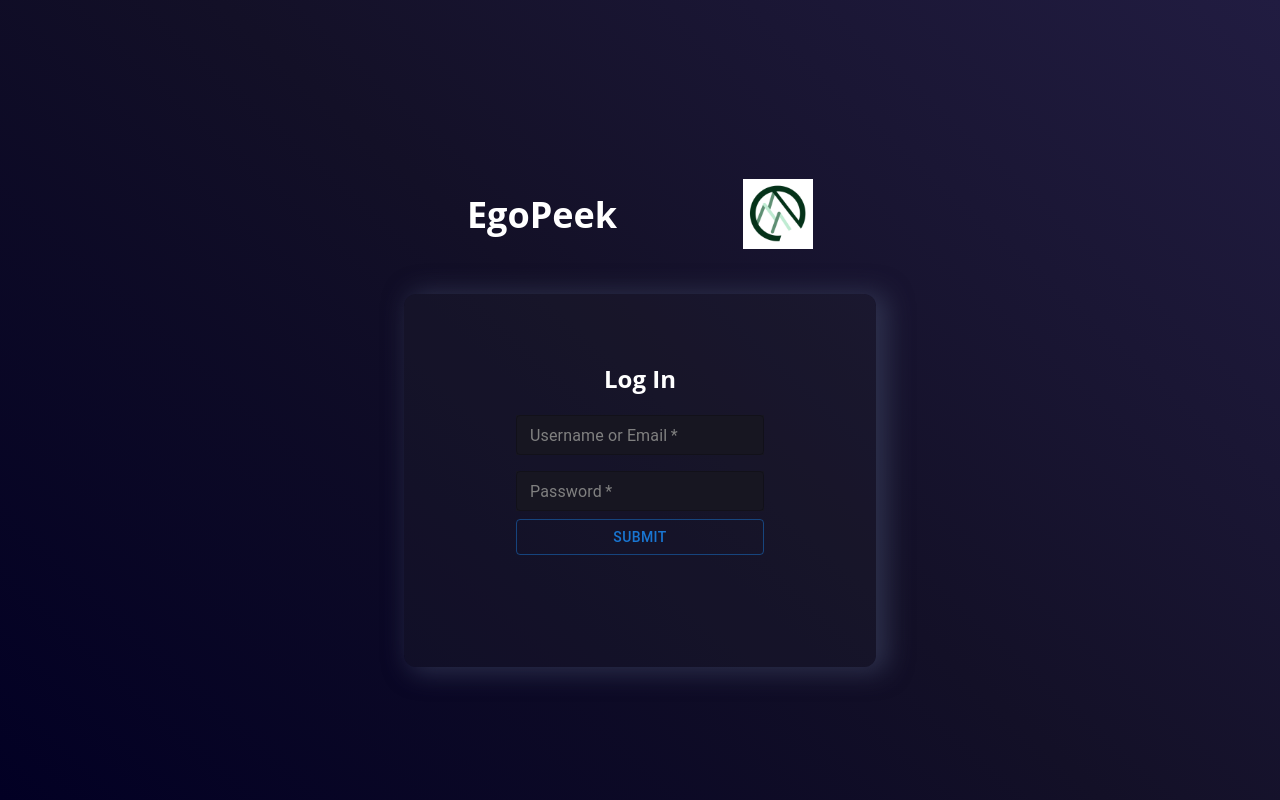
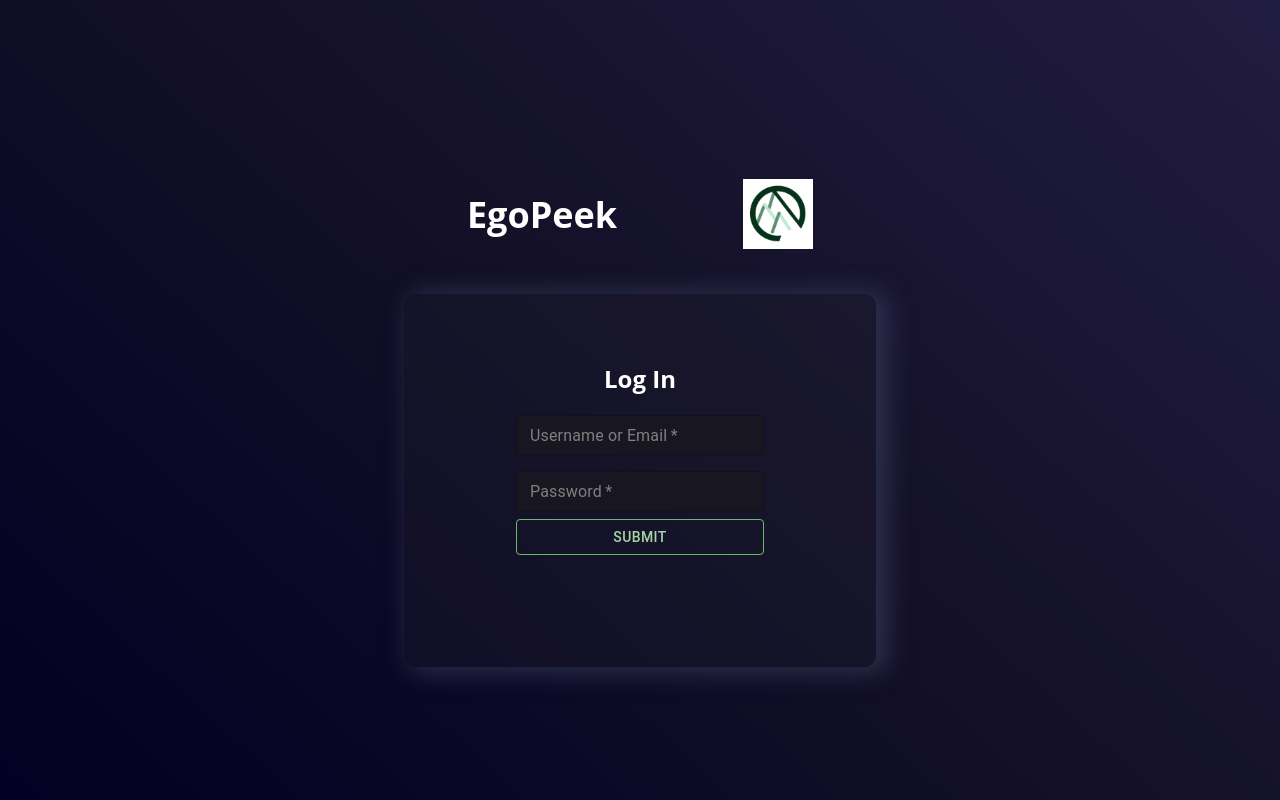
Before and after one commit to EgoPeek/EgoPeekApp, a React (Create React App) app in the folder FrontEnd/: page /login in a window 1280 px wide. Built offline with nearby package versions, Linux system fonts and the light colour scheme.

Commit message:
fixed some styling issues

```diff
--- a/FrontEnd/src/App.js
+++ b/FrontEnd/src/App.js
@@ -8,7 +8,7 @@ function App() {
   return (
 
     // main entrance point where all of our routes are going to be placed
-    <div className='App main-container' style={{height:'100%'}}>
+    <div className='App main-container'>
       <Router>
         <Routes>
           {/* when we eventually put a home page just pull in the file */}
@@ -16,6 +16,7 @@ function App() {
           <Route path='/login' element={<Login />} />
           <Route path='/register' element={<Register/>} />
           <Route path='/home' element={<Home/>} />
+          <Route path='/' element={<Home/>} />
           <Route path='*' element={
             <div>
               404 not found
--- a/FrontEnd/src/components/Login/Login.css
+++ b/FrontEnd/src/components/Login/Login.css
@@ -1,7 +1,3 @@
-:root{
-    background: rgb(2,0,36);
-    background: linear-gradient(42deg, rgba(2,0,36,1) 0%, rgba(19,16,39,1) 51%, rgba(33,28,65,1) 100%);
-}
 
 .Login{
     display: flex;
--- a/FrontEnd/src/components/Login/Login.js
+++ b/FrontEnd/src/components/Login/Login.js
@@ -5,7 +5,7 @@ Description: Login screen for user to input username and password
 
 import './Login.css'
 import { useEffect,useState } from 'react'
-import { TextField, FormControl} from '@mui/material'
+import { FormControl,Button } from '@mui/material'
 import { GreenButton } from '../Misc/Buttons'
 import { makeStyles} from '@mui/styles'
 import { TextInputStandard } from '../Misc/TextFields'
--- a/FrontEnd/src/components/Misc/Buttons.js
+++ b/FrontEnd/src/components/Misc/Buttons.js
@@ -4,26 +4,15 @@
 */
 
 import React from 'react'
-import { green, blue } from '@mui/material/colors'
-import { Button,} from '@mui/material'
-import { withStyles} from '@mui/styles'
+import { green } from '@mui/material/colors'
+import { Button } from '@mui/material'
+import { styled } from '@mui/material/styles'
 
-
-export const GreenButton = withStyles(({marginTop})=>({
-    root: {
-        borderColor:green[400]
-        ,'&:hover': {
-            backgroundColor: green[500],
-        },
-        color:'white'
+export const GreenButton = styled(Button)(()=>({
+    color:green[200],
+    borderColor: green[400],
+    ':hover':{
+        backgroundColor:green[500],
+        borderColor: green[300]
     }
-}))(Button)
-
-export const BlueButton = withStyles({
-    root: {
-        backgroundColor: blue[400],
-        '&:hover': {
-            backgroundColor: blue[500]
-        }
-    }
-})(Button)
+}))
--- a/FrontEnd/src/components/Register/Register.css
+++ b/FrontEnd/src/components/Register/Register.css
@@ -20,18 +20,17 @@
     box-shadow: 8px 2px 24px 4px rgba(58, 63, 92, 0.658);
 }
 .button-grouping{
-    display: grid;
-    flex-wrap: wrap;
     width: 100%;
 }
 .button-spacing{
     display: flex;
-    justify-content: space-between;
-    margin-bottom: 3rem;
+    justify-content: space-around;
+    margin-bottom: 2rem;
+    flex-wrap: wrap;
 }
 
 .submit-button{
-    width: 100%;
+    width: 70%;
 }
 
 .alert-banner{
--- a/FrontEnd/src/components/Register/Register.js
+++ b/FrontEnd/src/components/Register/Register.js
@@ -95,12 +95,12 @@ const Register = () => {
               </div>
             <FormControl className='button-grouping'>
               <div className='button-spacing'>
-                <TextInputStandard label='User Name' variant='outlined' size="small" onChange={(e) => { setUserName(e.target.value) }} />
-                <TextInputStandard label='Email' variant='outlined' size="small" onChange={(e) => { setEmail(e.target.value) }} />
+                <TextInputStandard margin='dense' label='User Name' variant='outlined' size="small" onChange={(e) => { setUserName(e.target.value) }} />
+                <TextInputStandard margin='dense' label='Email' variant='outlined' size="small" onChange={(e) => { setEmail(e.target.value) }} />
               </div>
               <div className='button-spacing'>
-                <TextInputStandard type='password' label='Password' variant='outlined' size="small" onChange={(e) => { setPassword(e.target.value) }} />
-                <TextInputStandard type='password' label='Re-Enter Password' variant='outlined' size="small" onChange={(e) => { setSecondPassword(e.target.value) }} />
+                <TextInputStandard margin='dense' type='password' label='Password' variant='outlined' size="small" onChange={(e) => { setPassword(e.target.value) }} />
+                <TextInputStandard margin='dense' type='password' label='Re-Enter Password' variant='outlined' size="small" onChange={(e) => { setSecondPassword(e.target.value) }} />
               </div>
             </FormControl>
             <GreenButton onClick={onRegisterSubmit} className='submit-button' variant='outlined'>Submit</GreenButton>
```
